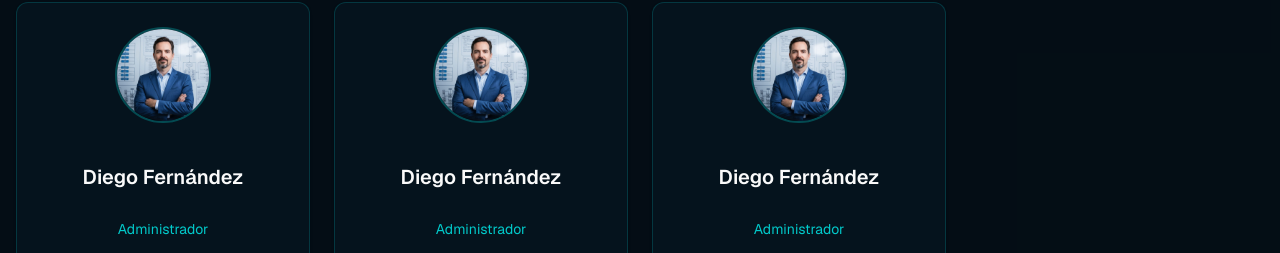
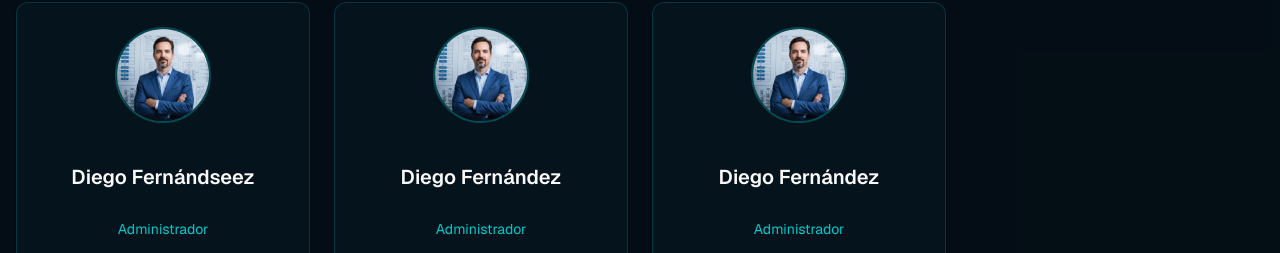
Before and after one commit to Vanetizen22/v0-andestech-landing, a Next.js app: page / in a window 1280 px wide. Shown: the part 8584-8837 px from the top of the page. Built offline with nearby package versions, Linux system fonts and the light colour scheme.

Commit message:
staf cambios

```diff
--- a/components/staff-section.tsx
+++ b/components/staff-section.tsx
@@ -61,7 +61,7 @@ export function StaffSection() {
       initials: "DF",
     },
      {
-      name: "Diego Fernández",
+      name: "Diego Fernándseez",
       role: "Administrador",
       description: "Backend developer y arquitecto de software",
       avatar: "/professional-man-software-architect.jpg",
```
